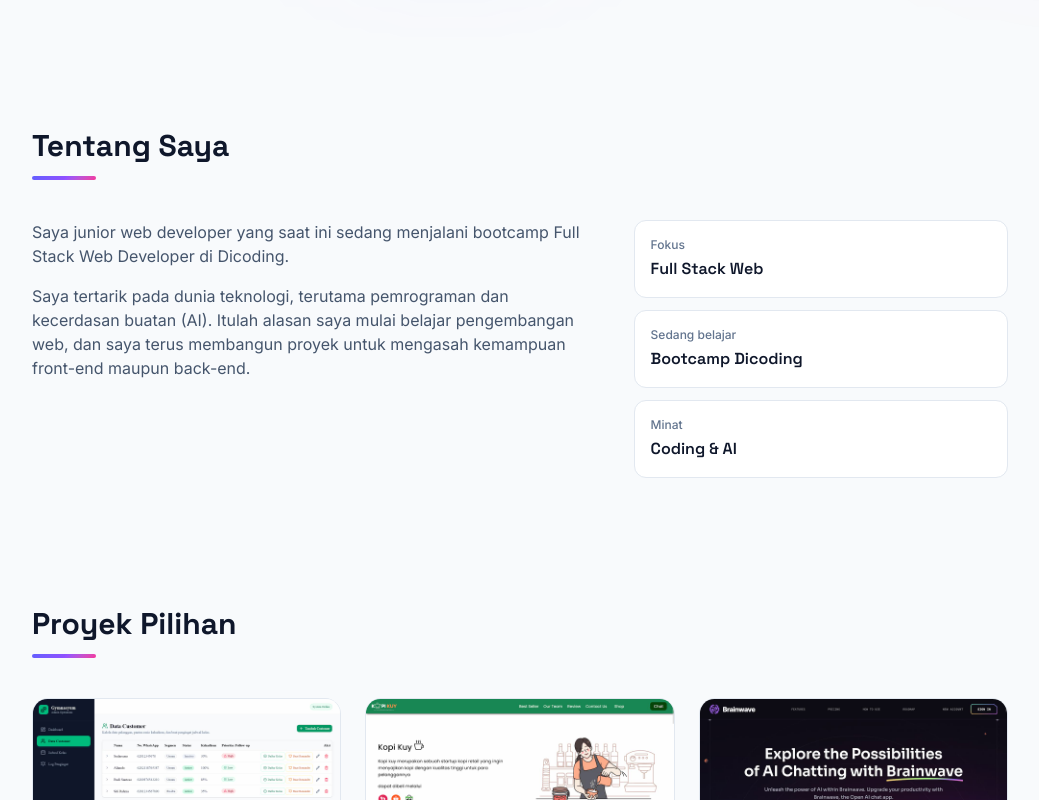
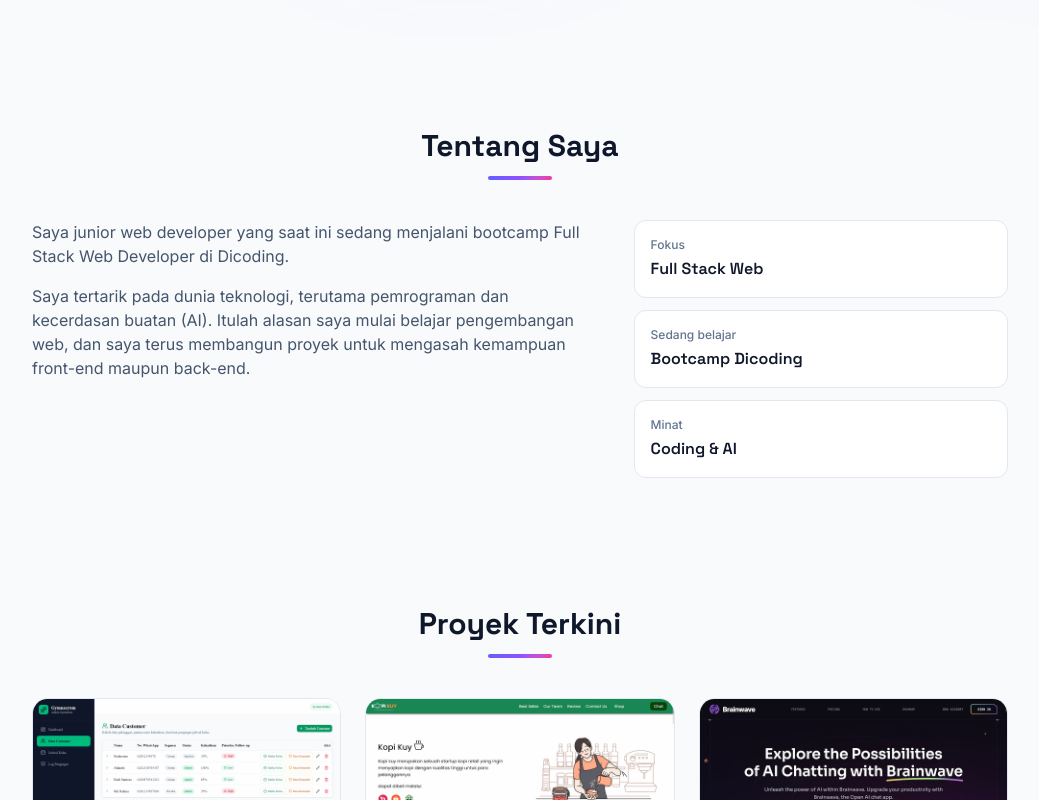
Before and after one commit to bayucr/portofolio-bayu, a React (Vite) app: page / in a window 1280 px wide. Shown: the part 580-1380 px from the top of the page, without its empty margins (120-1159 px from the left). Built offline with nearby package versions, Linux system fonts and the light colour scheme.

Commit message:
style: center section titles and rename projects title

```diff
--- a/src/components/SectionTitle.jsx
+++ b/src/components/SectionTitle.jsx
@@ -1,10 +1,10 @@
 export default function SectionTitle({ children }) {
   return (
-    <>
+    <div className="text-center">
       <h2 className="font-display text-3xl font-bold text-slate-900 dark:text-white">
         {children}
       </h2>
-      <div className="gradient-bg mt-3 h-1 w-16 rounded-full" />
-    </>
+      <div className="gradient-bg mx-auto mt-3 h-1 w-16 rounded-full" />
+    </div>
   );
 }
--- a/src/data/content.js
+++ b/src/data/content.js
@@ -36,7 +36,7 @@ export const content = {
       ],
     },
     projects: {
-      title: "Proyek Pilihan",
+      title: "Proyek Terkini",
       items: [
         {
           title: "Gymnasyum App",
@@ -127,7 +127,7 @@ export const content = {
       ],
     },
     projects: {
-      title: "Selected Projects",
+      title: "Latest Projects",
       items: [
         {
           title: "Gymnasyum App",
```
